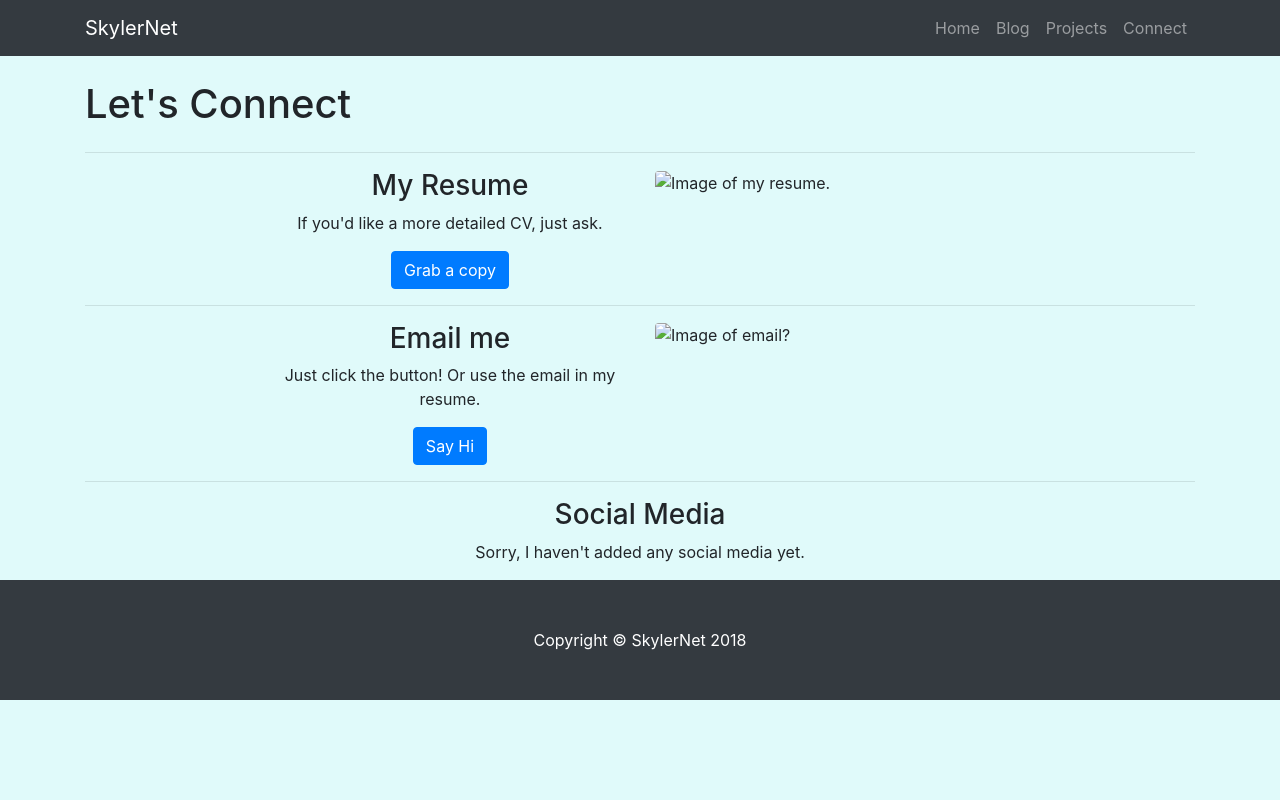
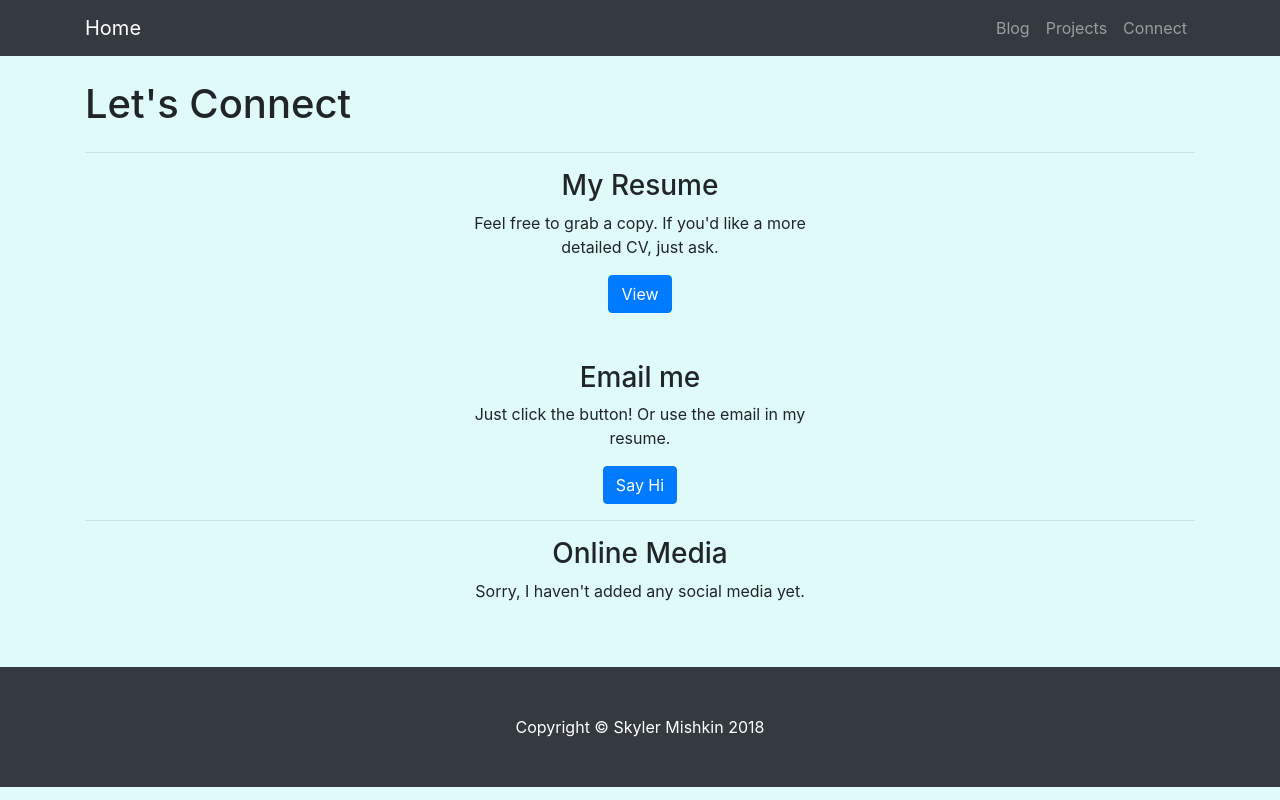
Before and after one commit to skylermishkin/skylernet, a Django app: template skylernet/templates/skylernet/connect.html in a window 1280 px wide. Run offline with Django 3.2, Linux system fonts and the light colour scheme; the template is opened without the code that fills it, so the values that code supplies are empty; parts of the project's set-up code (start-up, migrations or seed data) failed here and were passed over; some libraries are stand-ins or nearby versions.

Commit message:
spiffing up some templates; adding a bit more content

```diff
--- a/skylernet/templates/skylernet/base.html
+++ b/skylernet/templates/skylernet/base.html
@@ -29,17 +29,12 @@
       -->
       <nav class="navbar navbar-expand-lg navbar-dark bg-dark fixed-top">
         <div class="container">
-          <a class="navbar-brand" href="{% url 'index' %}">SkylerNet</a>
+          <a class="navbar-brand" href="{% url 'index' %}">Home</a>
           <button class="navbar-toggler" type="button" data-toggle="collapse" data-target="#navbarResponsive" aria-controls="navbarResponsive" aria-expanded="false" aria-label="Toggle navigation">
             <span class="navbar-toggler-icon"></span>
           </button>
           <div class="collapse navbar-collapse" id="navbarResponsive">
             <ul class="navbar-nav ml-auto">
-              <li class="nav-item">
-                <a class="nav-link" href="{% url 'index' %}">Home
-                  <span class="sr-only">(current)</span>
-                </a>
-              </li>
               <li class="nav-item">
                 <a class="nav-link" href="{% url 'blog:index' %}">Blog</a>
               </li>
@@ -65,7 +60,7 @@
       <!-- Footer -->
       <footer class="py-5 bg-dark">
         <div class="container">
-          <p class="m-0 text-center text-white">Copyright &copy; SkylerNet 2018</p>
+          <p class="m-0 text-center text-white">Copyright &copy; Skyler Mishkin 2018</p>
         </div>
         <!-- /.container -->
       </footer>
--- a/skylernet/templates/skylernet/connect.html
+++ b/skylernet/templates/skylernet/connect.html
@@ -24,14 +24,12 @@ See LICENSE-BLACKROCK.txt for licensing information
   <div class="row justify-content-center">
     <div class="col-md-4 text-center">
       <h3>My Resume</h3>
-      <p>If you'd like a more detailed CV, just ask.</p>
-      <a class="btn btn-primary" href="/static/skylernet/skyler_mishkin_resume.pdf">Grab a copy</a>
-    </div>
-    <div class="col-md-4">
-      <img class="img-fluid rounded mb-3 mb-md-0" src="" alt="Image of my resume.">
+      <p>Feel free to grab a copy. If you'd like a more detailed CV, just ask.</p>
+      <a class="btn btn-primary" href="/static/skylernet/skyler_mishkin_resume.pdf">View</a>
     </div>
   </div>
-  <hr>
+  <br>
+  <br>
   <!-- Email -->
   <div class="row justify-content-center">
     <div class="col-md-4 text-center">
@@ -39,29 +37,25 @@ See LICENSE-BLACKROCK.txt for licensing information
       <p>Just click the button! Or use the email in my resume.</p>
       <a class="btn btn-primary" href="mailto:skyler@mishkin.com">Say Hi</a>
     </div>
-    <div class="col-md-4">
-      <img class="img-fluid rounded mb-3 mb-md-0" src="" alt="Image of email?">
-    </div>
   </div>
   <hr>
-  <!-- Social Media -->
+  <!-- Online Media -->
   <div class="row justify-content-center">
       <div class="col-md-4 text-center">
-          <h3>Social Media</h3>
-          {% for media in social_media %}
-          <div class="row">
-              <div class="col-md-3">
-                  <a href="{{ media.slug }}">
-                    <img class="img-fluid rounded mb-3 mb-md-0" src="" alt="{{ media.name }} Icon">
+          <h3>Online Media</h3>
+          <div class="row justify-content-center">
+              {% for media in online_media %}
+              <div class="col inline" >
+                  <a href="{{ media.href }}">
+                    <img class="img-responsive rounded" src="{{ media.src }}" alt="{{ media.name }}" height="50px">
                   </a>
               </div>
-              <div class="col-md-9">
-                  {{ media.name }}
-              </div>
+              {% empty %}
+              <p>Sorry, I haven't added any social media yet.</p>
+              {% endfor %}
           </div>
-          {% empty %}
-          <p>Sorry, I haven't added any social media yet.</p>
-          {% endfor %}
+          <br>
+          <br>
       </div>
   </div>
 
```
Also changed, not shown: blog/templates/blog/index.html (+9 -7 lines), blog/templates/blog/post.html (+7 -0 lines), skylernet/views.py (+7 -1 lines), skylernet/static/skylernet/GitHub.png (added), skylernet/static/skylernet/LinkedIn.svg (added).
